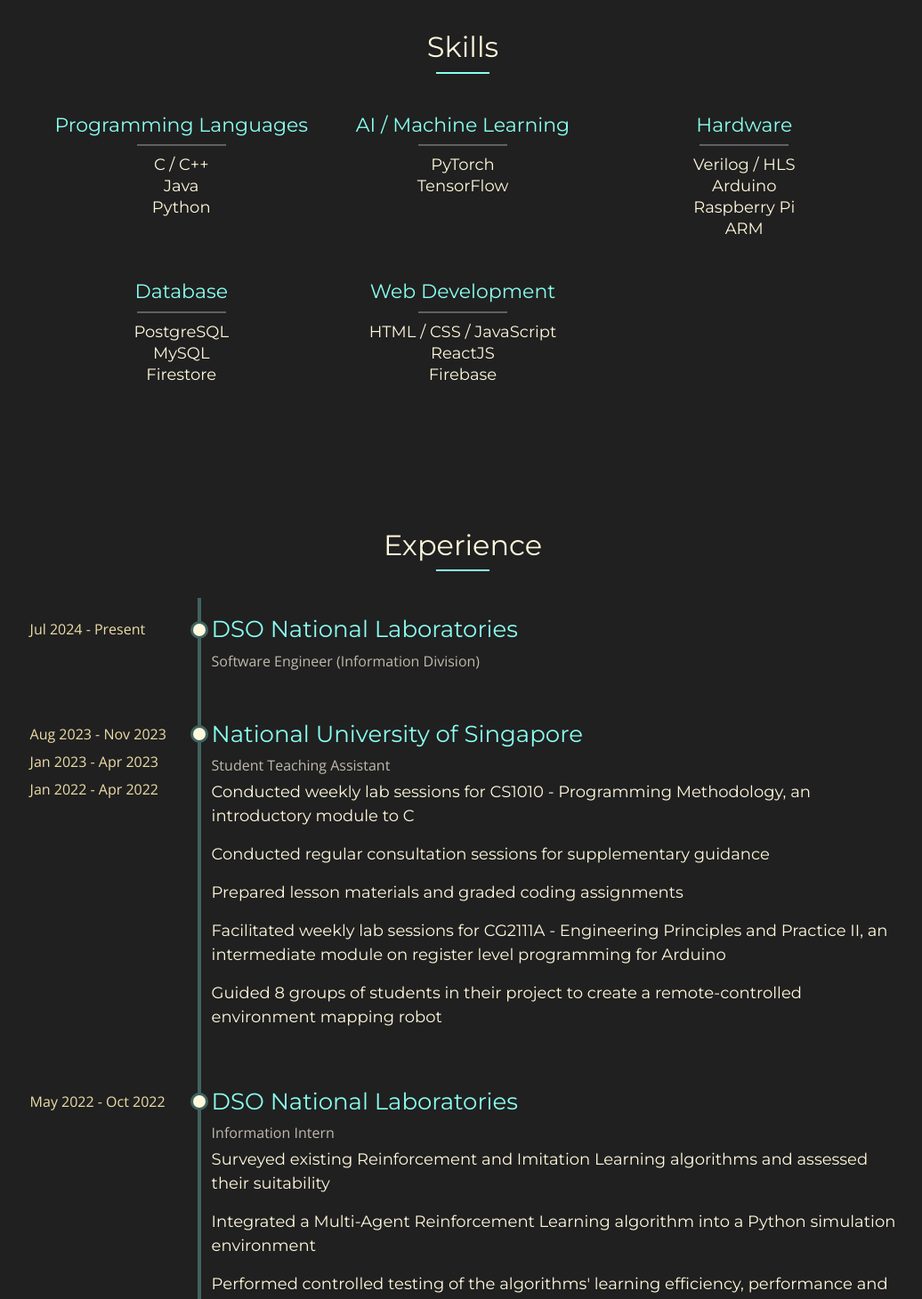
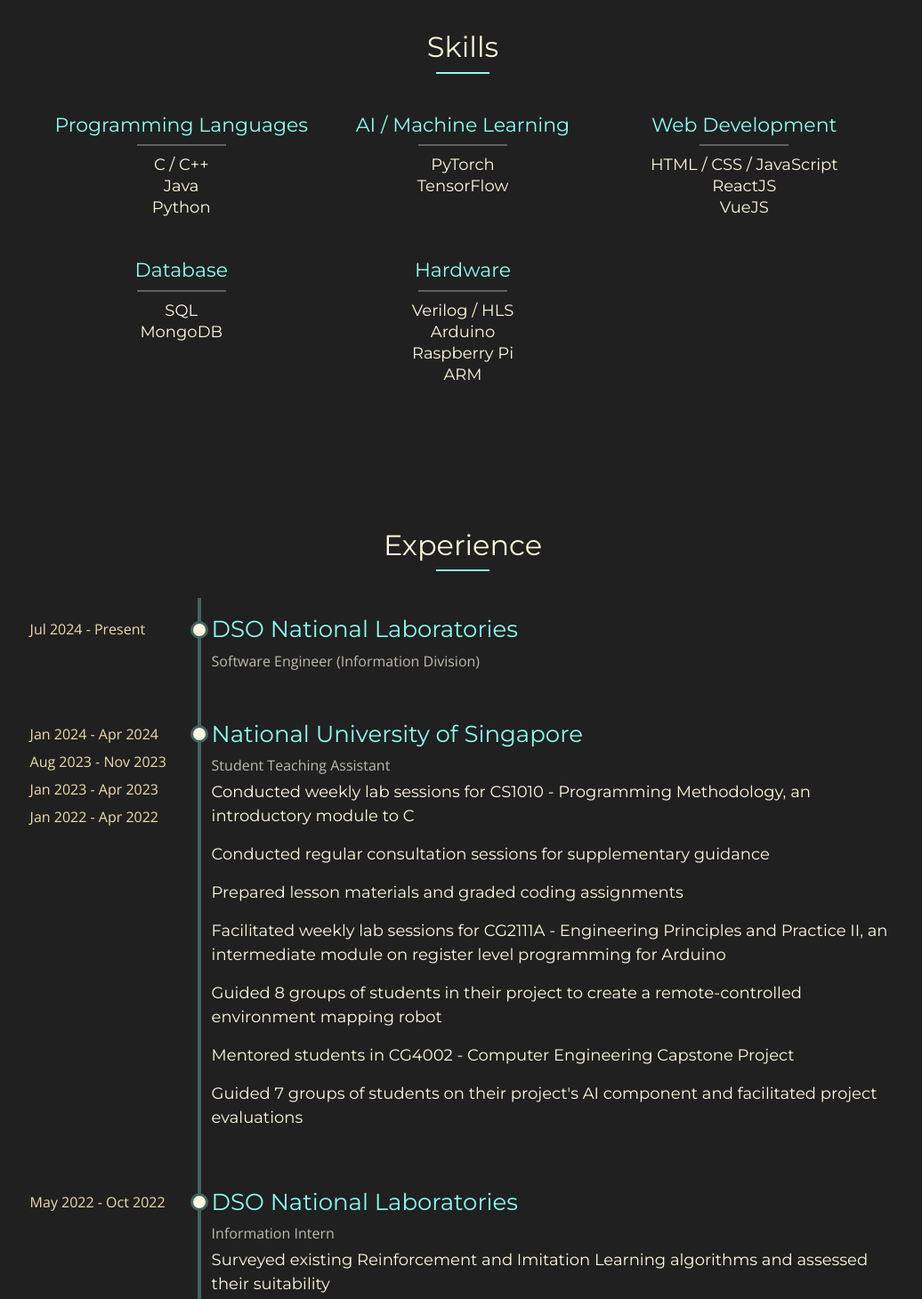
Before and after one commit to justinfidelis/justinfidelis.github.io, a React (Create React App) app in the folder portfolio/: page / in a window 1280 px wide. Shown: the part 1318-2778 px from the top of the page at 89% size, without its empty margins (120-1156 px from the left). Built offline with nearby package versions, Linux system fonts and the light colour scheme.

Commit message:
Update skills and experience

```diff
--- a/portfolio/src/components/experience/Experience.jsx
+++ b/portfolio/src/components/experience/Experience.jsx
@@ -9,13 +9,12 @@ const Experience = () => {
         title: "DSO National Laboratories",
         subtitle: "Software Engineer (Information Division)",
         date: "Jul 2024 - Present",
-        text: [
-        ],
+        text: [],
       },
       {
         title: "National University of Singapore",
         subtitle: "Student Teaching Assistant",
-        date: "Aug 2023 - Nov 2023\nJan 2023 - Apr 2023\nJan 2022 - Apr 2022",
+        date: "Jan 2024 - Apr 2024\nAug 2023 - Nov 2023\nJan 2023 - Apr 2023\nJan 2022 - Apr 2022",
         text: [
           "Conducted weekly lab sessions for CS1010 - Programming Methodology, an introductory module to C",
           "Conducted regular consultation sessions for supplementary guidance",
@@ -23,6 +22,8 @@ const Experience = () => {
           "Facilitated weekly lab sessions for CG2111A - Engineering Principles and Practice II, " +
             "an intermediate module on register level programming for Arduino",
           "Guided 8 groups of students in their project to create a remote-controlled environment mapping robot",
+          "Mentored students in CG4002 - Computer Engineering Capstone Project",
+          "Guided 7 groups of students on their project's AI component and facilitated project evaluations",
         ],
       },
       {
--- a/portfolio/src/components/skills/Skills.jsx
+++ b/portfolio/src/components/skills/Skills.jsx
@@ -14,16 +14,16 @@ const Skills = () => {
       items: ["PyTorch", "TensorFlow"],
     },
     {
-      category: "Hardware",
-      items: ["Verilog / HLS", "Arduino", "Raspberry Pi", "ARM"],
+      category: "Web Development",
+      items: ["HTML / CSS / JavaScript", "ReactJS", "VueJS"],
     },
     {
       category: "Database",
-      items: ["PostgreSQL", "MySQL", "Firestore"],
+      items: ["SQL", "MongoDB"],
     },
     {
-      category: "Web Development",
-      items: ["HTML / CSS / JavaScript", "ReactJS", "Firebase"],
+      category: "Hardware",
+      items: ["Verilog / HLS", "Arduino", "Raspberry Pi", "ARM"],
     },
   ];
 
```
